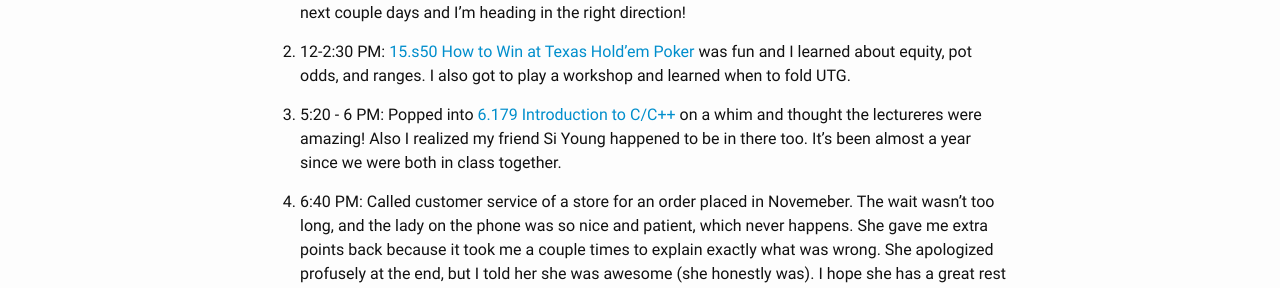
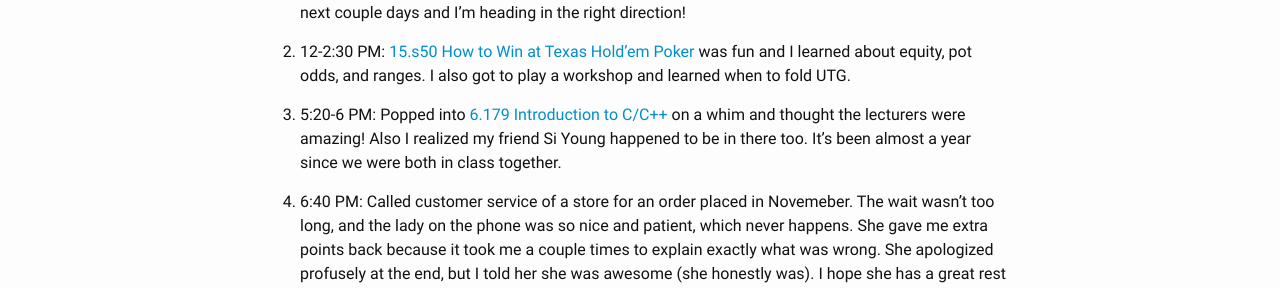
Before and after one commit to mlong93/mlong93.github.io, a Jekyll site: the page built from _posts/2020-01-07-a-good-day-😊.md, in a window 1280 px wide. Shown: the part 286-574 px from the top of the page. Built offline with Jekyll 4.4.1, drawn with Linux system fonts in a browser that asks for light colours.

```diff
--- a/_posts/2020-01-07-a-good-day-😊.md
+++ b/_posts/2020-01-07-a-good-day-😊.md
@@ -11,7 +11,7 @@ Today was a good day! All times in MST (or AZ time).
 
 2. 12-2:30 PM: <a href="https://ocw.mit.edu/courses/sloan-school-of-management/15-s50-how-to-win-at-texas-holdem-poker-january-iap-2016/">15.s50 How to Win at Texas Hold'em Poker</a> was fun and I learned about equity, pot odds, and ranges. I also got to play a workshop and learned when to fold UTG.
 
-3. 5:20 - 6 PM: Popped into <a href="https://www.eecs.mit.edu/academics-admissions/academic-information/eecs-iap-classes-2021">6.179 Introduction to C/C++</a> on a whim and thought the lectureres were amazing! Also I realized my friend Si Young happened to be in there too. It's been almost a year since we were both in class together.
+3. 5:20-6 PM: Popped into <a href="https://www.eecs.mit.edu/academics-admissions/academic-information/eecs-iap-classes-2021">6.179 Introduction to C/C++</a> on a whim and thought the lecturers were amazing! Also I realized my friend Si Young happened to be in there too. It's been almost a year since we were both in class together.
 
 4. 6:40 PM: Called customer service of a store for an order placed in Novemeber. The wait wasn't too long, and the lady on the phone was so nice and patient, which never happens. She gave me extra points back because it took me a couple times to explain exactly what was wrong. She apologized profusely at the end, but I told her she was awesome (she honestly was). I hope she has a great rest of her day!
 
```
Also changed, not shown: _posts/2021-01-08-first-week-of-iap.md (added, +33 -0 lines).
